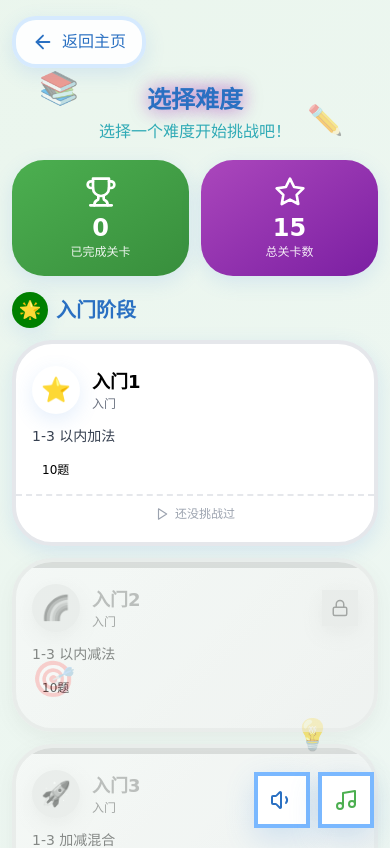
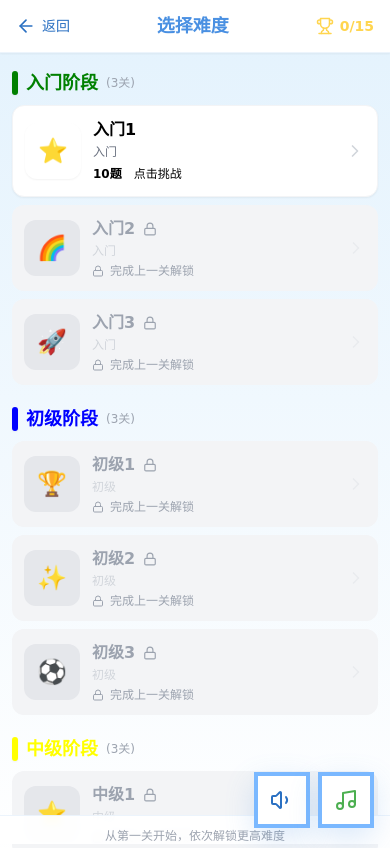
Before and after one commit to hezhongfeng/math-game, a Vue app: page /difficulty in a window 390 px wide. Shown: the top 848 px of the page. Built offline with nearby package versions, Linux system fonts and the light colour scheme.

Commit message:
feat: 优化难度选择和答题界面的UI设计
调整难度卡片布局为更简洁的列表样式，增加完成状态显示
更新数字键盘和题目卡片字体大小
简化难度选择页面布局，移除装饰元素

```diff
--- a/src/components/DifficultyCard.vue
+++ b/src/components/DifficultyCard.vue
@@ -1,6 +1,6 @@
 <script setup>
 import { computed } from 'vue'
-import { Lock, Star, Trophy, Play } from 'lucide-vue-next'
+import { Lock, Star, Trophy, Check, ChevronRight } from 'lucide-vue-next'
 import { CUTE_EMOJIS } from '../config/constants'
 import { useSound } from '../composables/useSound'
 
@@ -37,6 +37,13 @@ const stars = computed(() => {
 
 const cuteEmoji = computed(() => CUTE_EMOJIS[props.difficulty.id % CUTE_EMOJIS.length])
 
+const accuracyColor = computed(() => {
+  if (!props.bestScore) return ''
+  if (props.bestScore.accuracy >= 80) return 'text-peppa-green'
+  if (props.bestScore.accuracy >= 60) return 'text-peppa-yellow-dark'
+  return 'text-peppa-orange'
+})
+
 function handleSelect() {
   if (!props.isLocked) {
     playSound('click')
@@ -47,111 +54,93 @@ function handleSelect() {
 
 <template>
   <div
-    class="difficulty-card relative overflow-hidden rounded-cute-2xl cursor-pointer transition-all duration-300 shadow-cute border-4"
+    class="group relative flex items-center gap-3 p-3 rounded-xl transition-all duration-200 touch-feedback"
     :class="[
-      isLocked ? 'opacity-60 cursor-not-allowed grayscale bg-gray-50' : 'hover:scale-[1.02] hover:-translate-y-1 hover:shadow-cute-xl bg-white',
-      isCompleted ? 'ring-4 ring-peppa-yellow' : ''
+      isLocked
+        ? 'bg-gray-100 cursor-not-allowed'
+        : 'bg-white hover:bg-gray-50 active:scale-[0.98] cursor-pointer shadow-sm border border-gray-100'
     ]"
-    :style="{
-      borderColor: isLocked ? undefined : `${difficulty.color}40`,
-      background: isLocked ? 'linear-gradient(135deg, #fafafa, #f0f0f0)' : `linear-gradient(135deg, ${difficulty.color}08, white)`
-    }"
+    :style="{ borderLeft: isLocked ? undefined : `4px solid ${difficulty.color}` }"
     @click="handleSelect"
   >
-    <!-- 顶部装饰条 -->
+    <!-- 左侧图标 -->
     <div
-      class="h-1.5 w-full"
-      :style="{ backgroundColor: isLocked ? '#ccc' : difficulty.color }"
-    ></div>
+      class="w-14 h-14 rounded-xl flex items-center justify-center text-2xl flex-shrink-0 transition-transform duration-200"
+      :class="isLocked ? 'bg-gray-200' : 'bg-white shadow-sm'"
+      :style="{ border: isLocked ? undefined : `2px solid ${difficulty.color}40` }"
+    >
+      {{ cuteEmoji }}
+    </div>
 
-    <!-- 内容 -->
-    <div class="relative p-4">
-      <!-- 标题行 -->
-      <div class="flex items-center gap-3 mb-3">
-        <div class="w-12 h-12 rounded-cute-xl flex items-center justify-center text-2xl shadow-cute"
-             :style="{ backgroundColor: isLocked ? '#e8e8e8' : `${difficulty.color}20` }">
-          {{ cuteEmoji }}
-        </div>
-        <div class="flex-1 min-w-0">
-          <h3 class="text-lg font-bold font-rounded truncate"
-              :style="{ color: isLocked ? '#999' : difficulty.color }">
-            {{ difficulty.name }}
-          </h3>
-          <p class="text-gray-500 text-xs font-rounded truncate">{{ difficulty.level }}</p>
-        </div>
-        <div v-if="isLocked" class="w-9 h-9 bg-gray-200 rounded-cute-full flex items-center justify-center flex-shrink-0 shadow-cute">
-          <Lock :size="18" class="text-gray-500" />
-        </div>
-        <div v-else-if="isCompleted" class="w-9 h-9 rounded-cute-full flex items-center justify-center flex-shrink-0 shadow-cute"
-             :style="{ backgroundColor: '#FFF9C4' }">
-          <Trophy :size="18" class="text-peppa-yellow" />
+    <!-- 中间内容 -->
+    <div class="flex-1 min-w-0">
+      <div class="flex items-center gap-2 mb-0.5">
+        <h3
+          class="text-base font-bold font-rounded truncate"
+          :class="isLocked ? 'text-gray-400' : ''"
+          :style="isLocked ? {} : { color: difficulty.color }"
+        >
+          {{ difficulty.name }}
+        </h3>
+        <!-- 完成标记 -->
+        <Check v-if="isCompleted && !isLocked" :size="14" class="text-peppa-green flex-shrink-0" />
+        <!-- 锁定标记 -->
+        <Lock v-else-if="isLocked" :size="14" class="text-gray-400 flex-shrink-0" />
+      </div>
+
+      <p class="text-xs font-rounded truncate" :class="isLocked ? 'text-gray-300' : 'text-gray-500'">{{ difficulty.level }}</p>
+
+      <!-- 已完成显示成绩 -->
+      <div v-if="bestScore && !isLocked" class="flex items-center gap-3 mt-1.5">
+        <span class="text-xs text-gray-400">{{ bestScore.correctCount }}/{{ bestScore.totalCount }}</span>
+        <span
+          class="text-sm font-bold"
+          :class="accuracyColor"
+        >
+          {{ bestScore.accuracy }}%
+        </span>
+        <!-- 星级 -->
+        <div class="flex items-center gap-0.5">
+          <Star
+            v-for="n in 3"
+            :key="n"
+            :size="14"
+            :fill="n <= stars.length ? 'currentColor' : 'none'"
+            class="text-peppa-yellow"
+            :style="{ opacity: n <= stars.length ? 1 : 0.2 }"
+          />
         </div>
       </div>
 
-      <!-- 描述 -->
-      <p class="text-gray-700 font-medium font-rounded text-sm mb-3 line-clamp-2">{{ difficulty.description }}</p>
-
-      <!-- 标签行 -->
-      <div class="flex flex-wrap items-center gap-2 mb-3">
-        <span class="px-2.5 py-1 rounded-cute-full text-xs font-medium"
-              :style="{ backgroundColor: `${difficulty.color}20`, color: difficulty.color }">
-          {{ difficulty.questionCount }}题
-        </span>
-        <span v-if="isCompleted && stars.length > 0" class="flex items-center gap-1 px-2.5 py-1 rounded-cute-full text-xs font-medium bg-peppa-yellow/20 text-peppa-yellow-dark">
-          <Star :size="12" :fill="stars.length === 3 ? 'currentColor' : 'none'" />
-          {{ stars.length }}星
+      <!-- 未完成且未锁定 -->
+      <div v-else-if="!isLocked" class="flex items-center gap-1.5 mt-1">
+        <span class="text-xs font-bold" :style="{ color: difficulty.color }">{{ difficulty.questionCount }}题</span>
+        <span class="text-xs px-1.5 py-0.5 rounded font-medium"
+              :style="{ backgroundColor: `${difficulty.color}15`, color: difficulty.color }">
+          点击挑战
         </span>
       </div>
 
-      <!-- 成绩/状态 -->
-      <div v-if="bestScore" class="pt-2.5 border-t-2 border-dashed rounded-b-cute-lg -mx-4 px-4 pb-1"
-           :style="{ borderColor: `${difficulty.color}30`, backgroundColor: `${difficulty.color}08` }">
-        <div class="flex items-center justify-between">
-          <div>
-            <span class="text-gray-600 text-xs font-rounded">最佳成绩</span>
-            <div class="text-gray-500 text-xs">{{ bestScore.correctCount }}/{{ bestScore.totalCount }}</div>
-          </div>
-          <div class="text-right">
-            <span class="text-gray-600 text-xs font-rounded">正确率</span>
-            <div class="font-bold text-lg leading-none"
-                 :style="{ color: difficulty.color }">
-              {{ bestScore.accuracy }}%
-            </div>
-          </div>
-        </div>
-        <!-- 进度条 -->
-        <div class="mt-2 h-1.5 bg-gray-200 rounded-cute-full overflow-hidden">
-          <div
-            class="h-full rounded-cute-full transition-all duration-500"
-            :style="{
-              width: `${bestScore.accuracy}%`,
-              backgroundColor: bestScore.accuracy >= 80 ? '#4CAF50' : bestScore.accuracy >= 60 ? '#FFC107' : '#FF9800'
-            }"
-          ></div>
-        </div>
-      </div>
-
-      <!-- 未挑战状态 -->
-      <div v-else-if="!isLocked" class="pt-2.5 border-t-2 border-dashed rounded-b-cute-lg -mx-4 px-4 pb-1"
-           :style="{ borderColor: `${difficulty.color}30` }">
-        <div class="flex items-center justify-center gap-1.5 text-gray-400">
-          <Play :size="14" />
-          <span class="font-rounded text-xs">还没挑战过</span>
-        </div>
+      <!-- 锁定状态 -->
+      <div v-else class="flex items-center gap-1.5 mt-1 text-gray-400">
+        <Lock :size="12" />
+        <span class="text-xs">完成上一关解锁</span>
       </div>
     </div>
 
-    <!-- 完成徽章 -->
-    <div v-if="isCompleted && !isLocked"
-         class="absolute top-1.5 right-1.5 w-7 h-7 bg-peppa-yellow rounded-cute-full flex items-center justify-center shadow-cute text-sm"
-         :style="{ transform: 'rotate(12deg)' }">
-      ✓
+    <!-- 右侧箭头 -->
+    <div
+      class="flex-shrink-0 transition-transform duration-200"
+      :class="isLocked ? 'opacity-30' : 'group-hover:translate-x-1'"
+    >
+      <ChevronRight :size="20" class="text-gray-300" />
     </div>
   </div>
 </template>
 
 <style scoped>
-.difficulty-card {
-  transition: all 0.3s cubic-bezier(0.4, 0, 0.2, 1);
+.touch-feedback {
+  -webkit-tap-highlight-color: transparent;
+  touch-action: manipulation;
 }
 </style>
--- a/src/components/NumberPad.vue
+++ b/src/components/NumberPad.vue
@@ -36,7 +36,7 @@ function handleDelete() {
         :key="num"
         @click="handleInput(num)"
         :disabled="disabled"
-        class="aspect-square rounded-cute-lg bg-gradient-to-br from-peppa-blue-light to-peppa-blue hover:from-peppa-blue hover:to-peppa-blue-dark active:scale-95 transition-all duration-150 flex items-center justify-center text-4xl font-bold text-peppa-blue-dark disabled:opacity-50 disabled:cursor-not-allowed shadow-cute border-2 border-peppa-blue/30"
+        class="aspect-square rounded-cute-lg bg-gradient-to-br from-peppa-blue-light to-peppa-blue hover:from-peppa-blue hover:to-peppa-blue-dark active:scale-95 transition-all duration-150 flex items-center justify-center text-5xl font-bold text-peppa-blue-dark disabled:opacity-50 disabled:cursor-not-allowed shadow-cute border-2 border-peppa-blue/30"
       >
         {{ num }}
       </button>
@@ -47,14 +47,14 @@ function handleDelete() {
         :disabled="disabled"
         class="aspect-square rounded-cute-lg bg-gradient-to-br from-peppa-orange/80 to-peppa-orange hover:from-peppa-orange hover:to-peppa-orange-dark active:scale-95 transition-all duration-150 flex items-center justify-center disabled:opacity-50 disabled:cursor-not-allowed shadow-cute border-2 border-peppa-orange/30"
       >
-        <Delete :size="28" class="text-peppa-orange-dark" />
+        <Delete :size="32" class="text-peppa-orange-dark" />
       </button>
 
       <!-- 数字键 0 -->
       <button
         @click="handleInput(0)"
         :disabled="disabled"
-        class="aspect-square rounded-cute-lg bg-gradient-to-br from-peppa-blue-light to-peppa-blue hover:from-peppa-blue hover:to-peppa-blue-dark active:scale-95 transition-all duration-150 flex items-center justify-center text-4xl font-bold text-peppa-blue-dark disabled:opacity-50 disabled:cursor-not-allowed shadow-cute border-2 border-peppa-blue/30"
+        class="aspect-square rounded-cute-lg bg-gradient-to-br from-peppa-blue-light to-peppa-blue hover:from-peppa-blue hover:to-peppa-blue-dark active:scale-95 transition-all duration-150 flex items-center justify-center text-5xl font-bold text-peppa-blue-dark disabled:opacity-50 disabled:cursor-not-allowed shadow-cute border-2 border-peppa-blue/30"
       >
         0
       </button>
--- a/src/pages/DifficultySelect.vue
+++ b/src/pages/DifficultySelect.vue
@@ -3,7 +3,7 @@ import { computed, onMounted } from 'vue'
 import { useRouter } from 'vue-router'
 import { ArrowLeft, Trophy, Star } from 'lucide-vue-next'
 import { DIFFICULTY_LEVELS, DIFFICULTY_GROUPS } from '../config/difficulty'
-import { DECORATIONS, CUTE_EMOJIS } from '../config/constants'
+import { CUTE_EMOJIS } from '../config/constants'
 import { useStorage } from '../composables/useStorage'
 import { useSound } from '../composables/useSound'
 import DifficultyCard from '../components/DifficultyCard.vue'
@@ -35,14 +35,11 @@ function getDifficultyBestScore(difficultyId) {
 }
 
 function isDifficultyLocked(difficulty) {
-  // 第一关不锁定
   if (difficulty.id === 1) return false
-  // 检查前一关是否完成
   const previousId = difficulty.id - 1
   return !completedDifficulties.value.includes(previousId)
 }
 
-const decorations = DECORATIONS.difficulty
 const cuteEmojis = CUTE_EMOJIS
 
 onMounted(() => {
@@ -51,67 +48,47 @@ onMounted(() => {
 </script>
 
 <template>
-  <div class="min-h-screen flex flex-col px-3 py-4 pb-24 bg-gradient-flow">
-    <!-- 浮动装饰元素 -->
-    <div class="fixed inset-0 pointer-events-none z-0 overflow-hidden">
-      <div
-        v-for="(decoration, index) in decorations"
-        :key="index"
-        class="absolute animate-float"
-        :style="decoration.style"
-      >
-        {{ decoration.emoji }}
-      </div>
-    </div>
+  <div class="min-h-screen bg-gradient-to-b from-peppa-bg via-white to-peppa-bg">
+    <!-- 顶部栏 -->
+    <div class="sticky top-0 z-20 bg-white border-b border-peppa-blue/10 shadow-sm">
+      <div class="flex items-center justify-between px-4 py-3">
+        <button
+          @click="goBack"
+          class="flex items-center gap-1.5 text-peppa-blue-dark hover:text-peppa-blue font-medium font-rounded text-sm active:scale-95 transition-transform"
+        >
+          <ArrowLeft :size="20" />
+          返回
+        </button>
 
-    <!-- 顶部导航 -->
-    <div class="w-full mb-4 relative z-10">
-      <button
-        @click="goBack"
-        class="flex items-center gap-2 text-peppa-blue-dark hover:text-peppa-blue font-medium transition-colors font-rounded px-4 py-2.5 bg-white/90 backdrop-blur-sm rounded-cute-lg shadow-cute hover:shadow-cute-lg active:scale-95 transition-all border-4 border-peppa-blue-light/30 hover:border-peppa-blue-light/60"
-      >
-        <ArrowLeft :size="22" />
-        <span>返回主页</span>
-      </button>
-    </div>
+        <h1 class="text-lg font-bold font-rounded" style="color: #4A90E2;">选择难度</h1>
 
-    <!-- 标题区 -->
-    <div class="w-full mb-4 text-center relative z-10">
-      <h1 class="text-2xl md:text-3xl font-bold text-peppa-blue-dark mb-1 font-rounded animate-title-glow">
-        选择难度
-      </h1>
-      <p class="text-base text-peppa-cyan-dark/80 font-rounded">
-        选择一个难度开始挑战吧！
-      </p>
-    </div>
-
-    <!-- 统计卡片 -->
-    <div class="w-full mb-4 grid grid-cols-2 gap-3 relative z-10">
-      <div class="bg-gradient-to-br from-peppa-green to-peppa-green-dark rounded-cute-xl py-4 px-3 text-center text-white shadow-cute">
-        <Trophy :size="32" class="mx-auto mb-1" />
-        <p class="text-2xl font-bold">{{ completedCount }}</p>
-        <p class="text-xs opacity-90 font-rounded">已完成关卡</p>
-      </div>
-
-      <div class="bg-gradient-to-br from-peppa-purple to-peppa-purple-dark rounded-cute-xl py-4 px-3 text-center text-white shadow-cute">
-        <Star :size="32" class="mx-auto mb-1" />
-        <p class="text-2xl font-bold">{{ DIFFICULTY_GROUPS.length * 3 }}</p>
-        <p class="text-xs opacity-90 font-rounded">总关卡数</p>
+        <div class="flex items-center gap-1.5 text-peppa-yellow">
+          <Trophy :size="18" />
+          <span class="text-sm font-bold">{{ completedCount }}/{{ DIFFICULTY_GROUPS.length * 3 }}</span>
+        </div>
       </div>
     </div>
 
     <!-- 难度列表 -->
-    <div class="w-full space-y-5 relative z-10">
-      <div v-for="(group, groupIndex) in DIFFICULTY_GROUPS" :key="group.name" class="difficulty-group">
-        <h2 class="text-xl font-bold text-peppa-blue-dark mb-3 flex items-center gap-2 font-rounded">
-          <span class="inline-flex items-center justify-center w-9 h-9 rounded-cute-lg shadow-cute text-lg"
-                :style="{ backgroundColor: group.color }">
-            {{ groupIndex === 0 ? '🌟' : groupIndex === 1 ? '🎯' : groupIndex === 2 ? '🚀' : groupIndex === 3 ? '💪' : '👑' }}
-          </span>
-          {{ group.name }}阶段
-        </h2>
+    <div class="px-3 py-4 space-y-5">
+      <div v-for="(group, groupIndex) in DIFFICULTY_GROUPS" :key="group.name">
+        <!-- 阶段标题 -->
+        <div class="flex items-center gap-2 mb-2">
+          <span
+            class="w-1.5 h-6 rounded-full shadow-sm"
+            :style="{ backgroundColor: group.color }"
+          ></span>
+          <h2
+            class="text-lg font-bold font-rounded"
+            :style="{ color: group.color }"
+          >
+            {{ group.name }}阶段
+          </h2>
+          <span class="text-xs text-gray-400 font-rounded">({{ group.levels.length }}关)</span>
+        </div>
 
-        <div class="grid grid-cols-1 gap-3">
+        <!-- 难度卡片列表 -->
+        <div class="space-y-2">
           <DifficultyCard
             v-for="id in group.levels"
             :key="id"
@@ -124,59 +101,18 @@ onMounted(() => {
         </div>
       </div>
     </div>
+
+    <!-- 底部提示 -->
+    <div class="fixed bottom-0 left-0 right-0 bg-white/95 backdrop-blur-sm border-t border-peppa-blue/10 px-4 py-3 safe-area-bottom">
+      <p class="text-center text-xs text-gray-400 font-rounded">
+        从第一关开始，依次解锁更高难度
+      </p>
+    </div>
   </div>
 </template>
 
 <style scoped>
-/* 背景渐变流动动画 */
-.bg-gradient-flow {
-  background: linear-gradient(-45deg, #E3F2FD, #F5F9FF, #E8F5E9, #FFF3E0);
-  background-size: 400% 400%;
-  animation: gradientFlow 20s ease infinite;
-}
-
-@keyframes gradientFlow {
-  0% { background-position: 0% 50%; }
-  50% { background-position: 100% 50%; }
-  100% { background-position: 0% 50%; }
-}
-
-.animate-title-glow {
-  animation: titleGlow 3s ease-in-out infinite;
-}
-
-@keyframes titleGlow {
-  0%, 100% { text-shadow: 0 0 10px rgba(156, 39, 176, 0.3); }
-  50% { text-shadow: 0 0 20px rgba(156, 39, 176, 0.6), 0 0 30px rgba(156, 39, 176, 0.4); }
-}
-
-.animate-pulse-gentle {
-  animation: pulseGentle 3s ease-in-out infinite;
-}
-
-@keyframes pulseGentle {
-  0%, 100% { transform: scale(1); }
-  50% { transform: scale(1.05); }
-}
-
-.animate-float {
-  animation: float 8s ease-in-out infinite;
-  opacity: 0.5;
-}
-
-@keyframes float {
-  0%, 100% { transform: translateY(0); }
-  25% { transform: translateY(-12px); }
-  50% { transform: translateY(0); }
-  75% { transform: translateY(-8px); }
-}
-
-.difficulty-group {
-  animation: slideIn 0.5s ease-out;
-}
-
-@keyframes slideIn {
-  from { opacity: 0; transform: translateY(15px); }
-  to { opacity: 1; transform: translateY(0); }
+.safe-area-bottom {
+  padding-bottom: env(safe-area-inset-bottom, 20px);
 }
 </style>
```
Also changed, not shown: src/components/QuestionCard.vue (+6 -6 lines).
